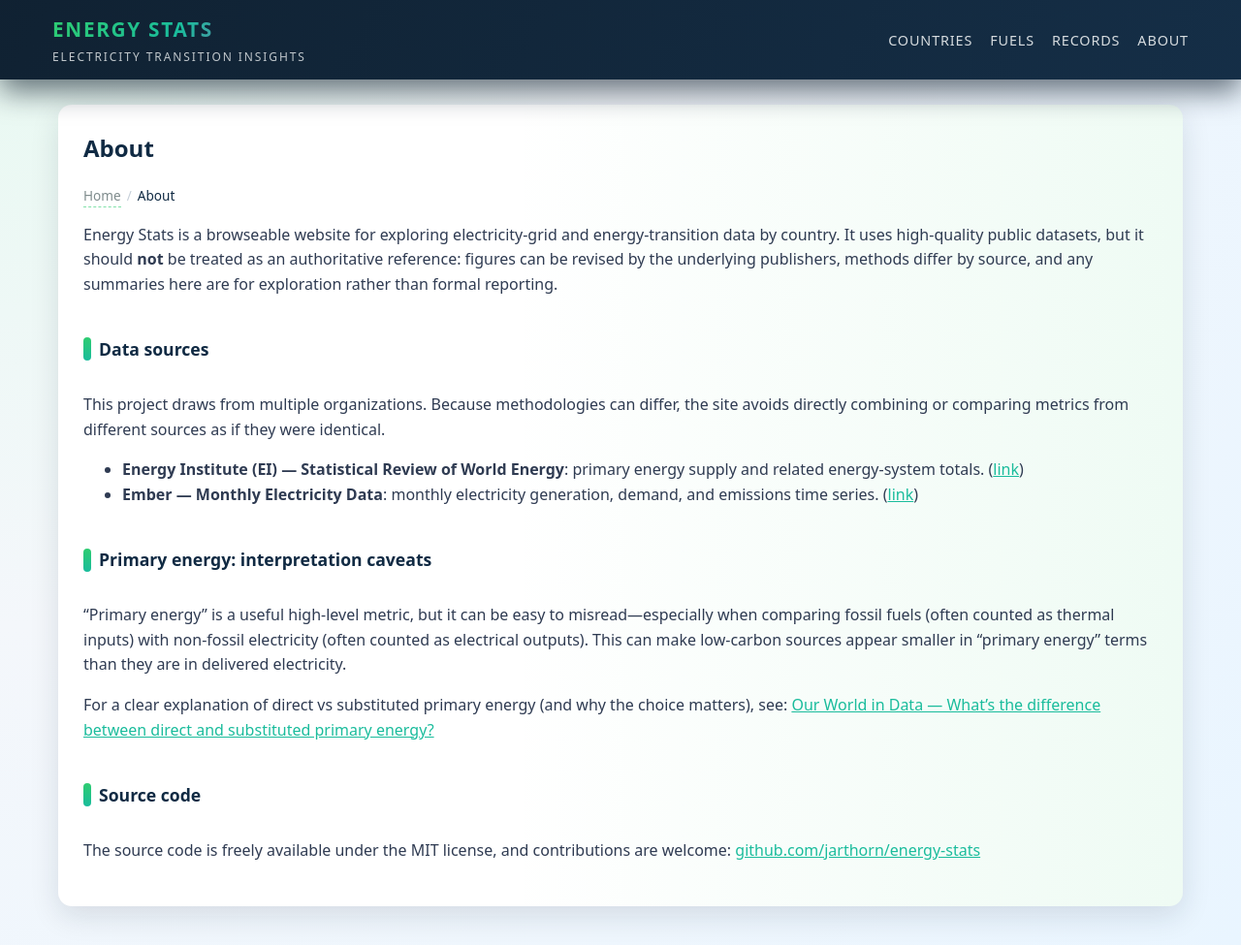
After one commit to jarthorn/energy-stats, a Django app: page /about/ in a window 1280 px wide. The commit adds this page. Shown: the whole page at 97% size. Run offline with Django 5.2, Linux system fonts and the light colour scheme.

Commit message:
Add about page

```diff
--- /dev/null
+++ b/core/templates/core/about.html
@@ -0,0 +1,69 @@
+{% extends "core/base.html" %}
+
+{% block title %}Energy Stats - About{% endblock %}
+
+{% block page_header %}
+<div class="page-header">
+    <div class="page-title">
+        About
+    </div>
+</div>
+{% endblock %}
+
+{% block content %}
+    <nav class="breadcrumbs">
+        <a href="{% url 'index' %}">Home</a>
+        <span class="breadcrumbs-separator">/</span>
+        <span class="breadcrumbs-current">About</span>
+    </nav>
+
+    <p>
+        Energy Stats is a browseable website for exploring electricity-grid and energy-transition data by country.
+        It uses high-quality public datasets, but it should <strong>not</strong> be treated as an authoritative reference:
+        figures can be revised by the underlying publishers, methods differ by source, and any summaries here are for
+        exploration rather than formal reporting.
+    </p>
+
+    <h2 id="data-sources" class="section-title">
+        Data sources
+        <a href="#data-sources" class="anchor-link">#</a>
+    </h2>
+    <p>
+        This project draws from multiple organizations. Because methodologies can differ, the site avoids directly combining
+        or comparing metrics from different sources as if they were identical.
+    </p>
+
+    <ul>
+        <li>
+            <strong>Energy Institute (EI) — Statistical Review of World Energy</strong>:
+            primary energy supply and related energy-system totals.
+            (<a href="https://www.energyinst.org/statistical-review" target="_blank" rel="noopener noreferrer">link</a>)
+        </li>
+        <li>
+            <strong>Ember — Monthly Electricity Data</strong>:
+            monthly electricity generation, demand, and emissions time series.
+            (<a href="https://ember-energy.org/data/monthly-electricity-data/" target="_blank" rel="noopener noreferrer">link</a>)
+        </li>
+    </ul>
+
+    <h2 class="section-title">Primary energy: interpretation caveats</h2>
+    <p>
+        “Primary energy” is a useful high-level metric, but it can be easy to misread—especially when comparing fossil fuels
+        (often counted as thermal inputs) with non-fossil electricity (often counted as electrical outputs). This can make
+        low-carbon sources appear smaller in “primary energy” terms than they are in delivered electricity.
+    </p>
+    <p>
+        For a clear explanation of direct vs substituted primary energy (and why the choice matters), see:
+        <a href="https://ourworldindata.org/energy-substitution-method" target="_blank" rel="noopener noreferrer">
+            Our World in Data — What’s the difference between direct and substituted primary energy?
+        </a>
+    </p>
+
+    <h2 class="section-title">Source code</h2>
+    <p>
+        The source code is freely available under the MIT license, and contributions are welcome:
+        <a href="https://github.com/jarthorn/energy-stats" target="_blank" rel="noopener noreferrer">
+            github.com/jarthorn/energy-stats
+        </a>
+    </p>
+{% endblock %}
--- a/core/templates/core/base.html
+++ b/core/templates/core/base.html
@@ -127,6 +127,17 @@
 
         .nav-link:hover::after {
             width: 100%;
+        }
+
+        .anchor-link {
+            visibility: hidden;
+            margin-left: 0.5em;
+            text-decoration: none;
+            color: #888;
+        }
+
+        h2:hover .anchor-link {
+            visibility: visible; /* Show when heading is hovered */
         }
 
         .page-shell {
@@ -662,6 +673,7 @@
                 <a href="{% url 'country_index' %}" class="nav-link">Countries</a>
                 <a href="{% url 'fuel_index' %}" class="nav-link">Fuels</a>
                 <a href="{% url 'monthly_generation_records_index' %}" class="nav-link">Records</a>
+                <a href="{% url 'about' %}" class="nav-link">About</a>
             </nav>
         </div>
     </header>
--- a/core/urls.py
+++ b/core/urls.py
@@ -3,6 +3,7 @@ from . import views
 
 urlpatterns = [
     path('', views.index, name='index'),
+    path("about/", views.about, name="about"),
     path('countries/', views.country_index, name='country_index'),
     path('countries/<str:code>/', views.country_detail, name='country_detail'),
     path('countries/<str:code>/fuels/<str:fuel_type>/', views.country_fuel_detail, name='country_fuel_detail'),
--- a/core/views.py
+++ b/core/views.py
@@ -20,6 +20,9 @@ SCATTER_CHART_COLOR = "#cc2e89"
 
 def index(request):
     return render(request, 'core/index.html')
+
+def about(request):
+    return render(request, "core/about.html")
 
 def country_index(request):
     latest_energy_balance = CountryEnergyBalanceYear.objects.filter(country=OuterRef("pk")).order_by(
```
